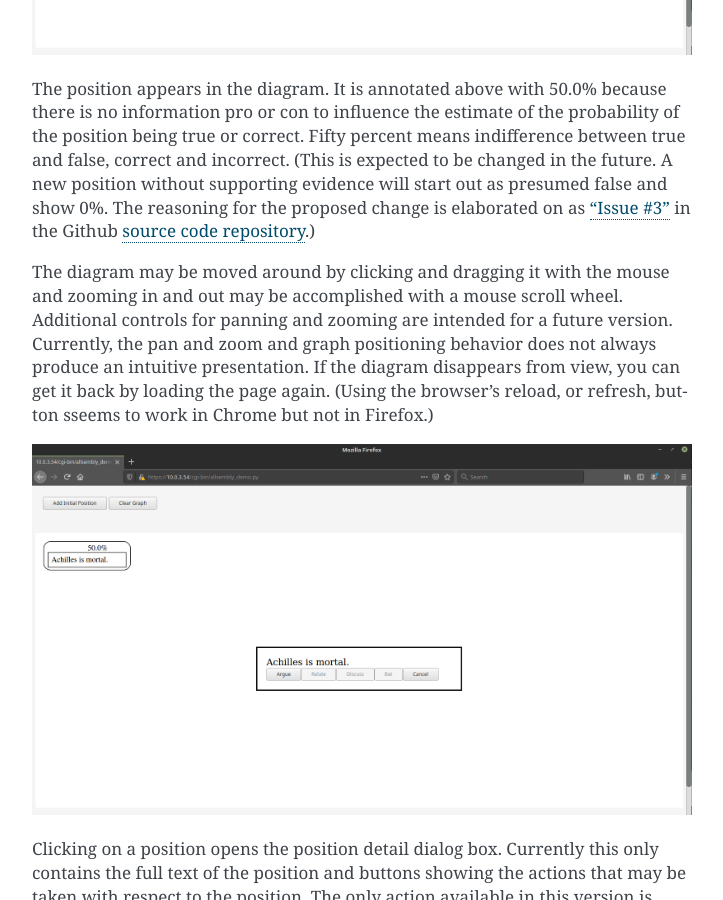
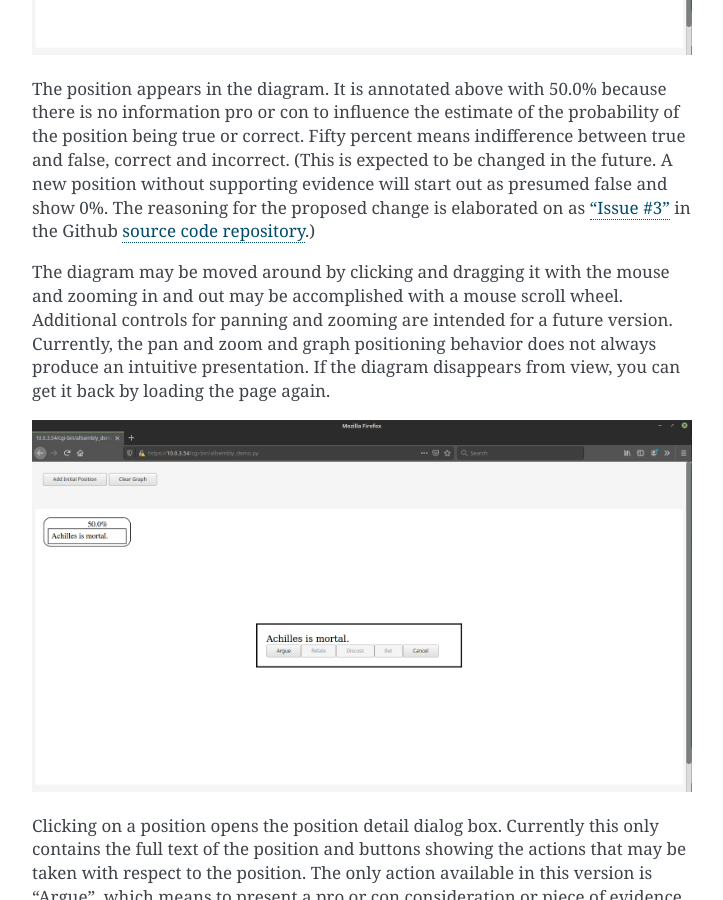
Before and after one commit to waleedmebane/allsembly-prototype, a Sphinx documentation site: the page built from docs/user_s_guide.rst, in a window 1280 px wide and 900 px high, scrolled down 2037 px. Shown: the whole window, without its empty margins (388-1111 px from the left). Built offline with Sphinx 7.4.7, drawn with Linux system fonts in a browser that asks for light colours; some of the changed text lies outside the part shown.

Commit message:
Update documentation

```diff
--- a/docs/user_s_guide.rst
+++ b/docs/user_s_guide.rst
@@ -42,8 +42,6 @@ Additional controls for panning and zooming are intended for a future version.
 Currently, the pan and zoom and graph positioning behavior does not
 always produce an intuitive presentation.  If the diagram disappears from view,
 you can get it back by loading the page again.
-(Using the browser's reload, or refresh,
-button sseems to work in Chrome but not in Firefox.)
 
 .. image:: images/04mortal_position_detail.png
 
```
Also changed, not shown: other parts of docs/user_s_guide.rst (+14 -0 lines), 1 other file.
